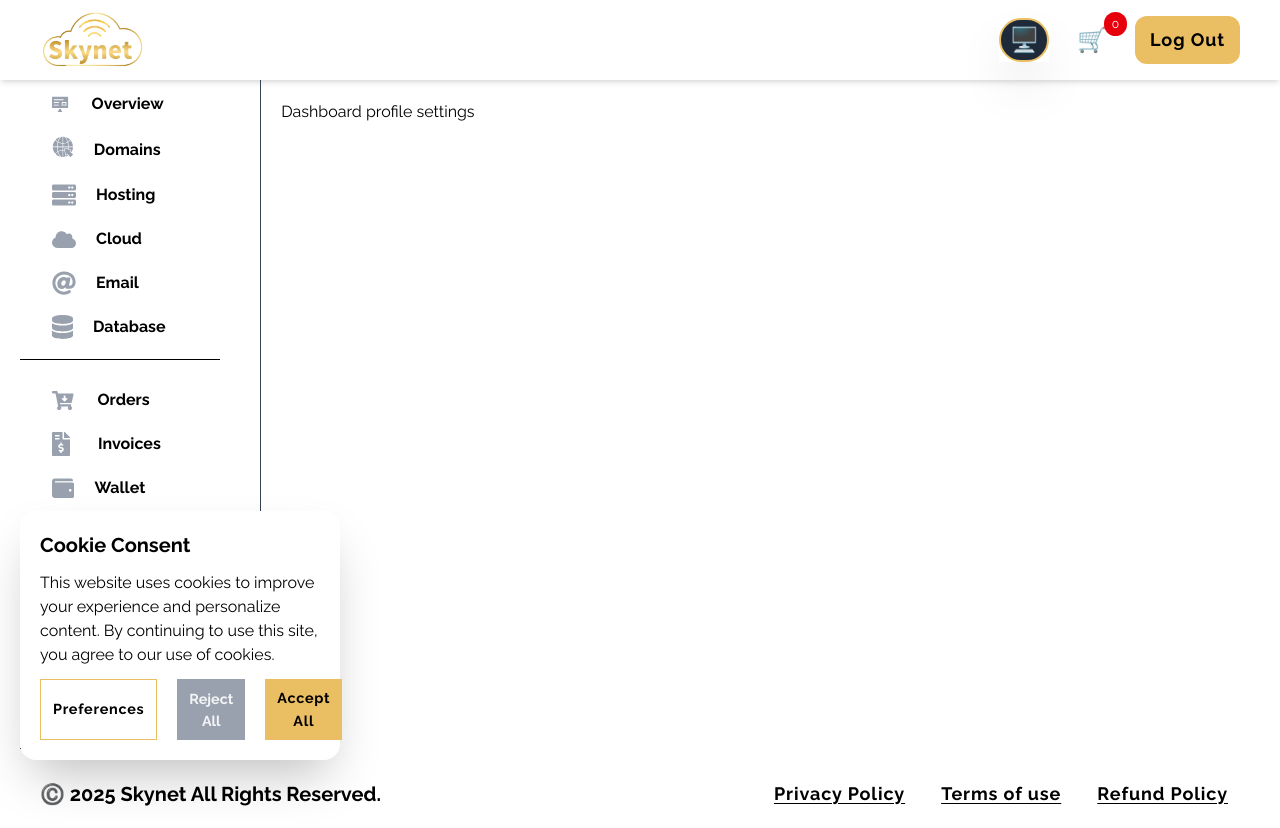
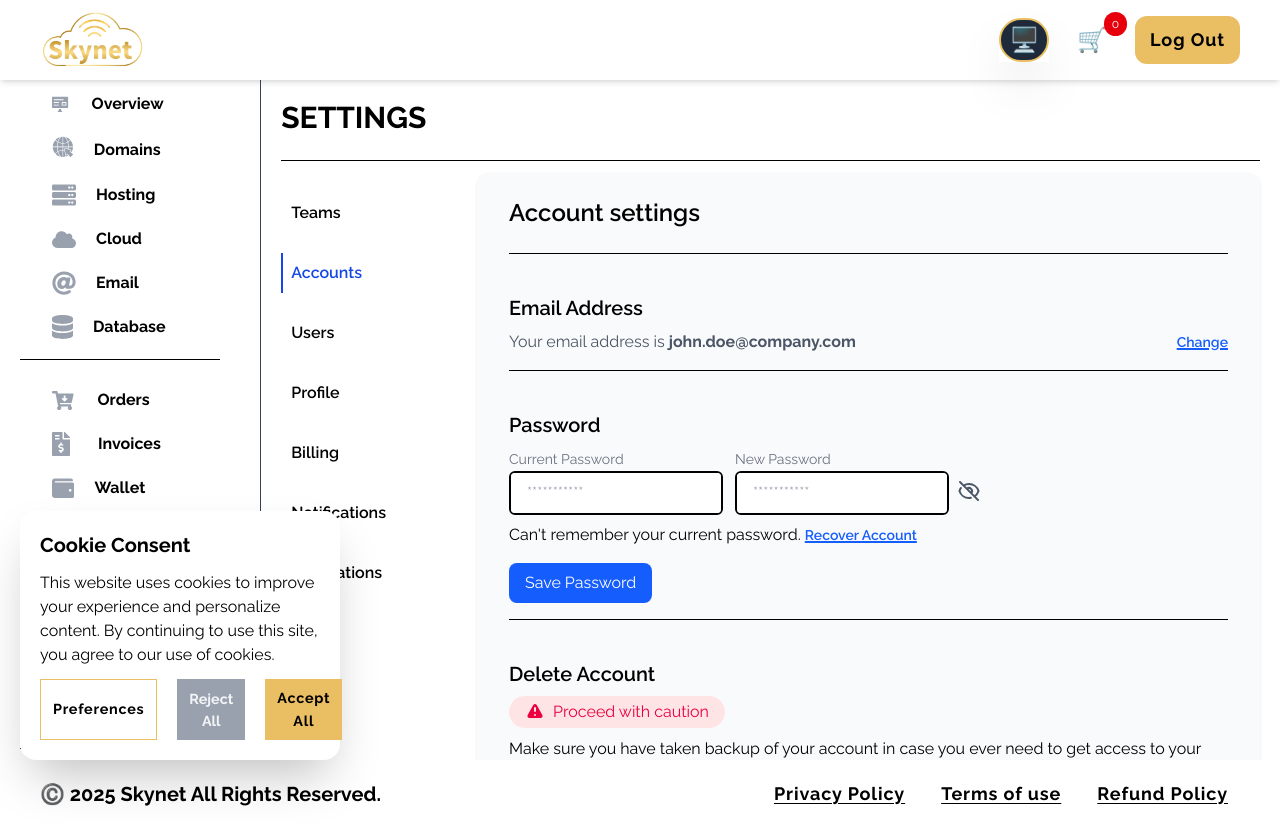
Before and after one commit to sapwavino/skynet_redesign_fe, a Vue app: page /dashboard/profile-settings in a window 1280 px wide. Built offline with nearby package versions, Linux system fonts and the light colour scheme; sample sign-in values are in the browser's storage; grey boxes are pictures that could not be loaded; what vue3-marquee would draw is missing.

Commit message:
PROFILE SETTINGS V1

```diff
--- a/src/components/DashboardProfileSettings.vue
+++ b/src/components/DashboardProfileSettings.vue
@@ -5,9 +5,115 @@ export default {
 </script>
 
 <template>
-  <div class="min-h-screen">
-    <!-- Your dashboard overview content goes here -->
-    <h1>Dashboard profile settings</h1>
+  <div class="">
+    <div class="mx-4 min-h-screen max-w-screen-xl sm:mx-8 xl:mx-auto">
+      <h1 class="header uppercase border-b pb-6 text-4xl font-semibold">Settings</h1>
+      <div class="grid grid-cols-8 pt-3 sm:grid-cols-10">
+        <div class="relative my-4 w-56 sm:hidden">
+          <input class="peer hidden" type="checkbox" name="select-1" id="select-1"/>
+          <label for="select-1"
+                 class="flex w-full cursor-pointer select-none rounded-lg border p-2 px-3 text-sm text-gray-700 ring-blue-700 peer-checked:ring">Accounts </label>
+          <svg xmlns="http://www.w3.org/2000/svg"
+               class="pointer-events-none absolute right-0 top-3 ml-auto mr-5 h-4 text-slate-700 transition peer-checked:rotate-180"
+               fill="none" viewBox="0 0 24 24" stroke="currentColor" stroke-width="2">
+            <path stroke-linecap="round" stroke-linejoin="round" d="M19 9l-7 7-7-7"/>
+          </svg>
+          <ul class="max-h-0 select-none flex-col overflow-hidden rounded-b-lg shadow-md transition-all duration-300 peer-checked:max-h-56 peer-checked:py-3">
+            <li class="cursor-pointer px-3 py-2 text-sm text-slate-600 hover:bg-blue-700 hover:text-white">Accounts</li>
+            <li class="cursor-pointer px-3 py-2 text-sm text-slate-600 hover:bg-blue-700 hover:text-white">Team</li>
+            <li class="cursor-pointer px-3 py-2 text-sm text-slate-600 hover:bg-blue-700 hover:text-white">Others</li>
+          </ul>
+        </div>
+
+        <div class="col-span-2 hidden sm:block">
+          <ul>
+            <li class="mt-5 cursor-pointer border-l-2 border-transparent px-2 py-2 font-semibold transition hover:border-l-blue-700 hover:text-blue-700">
+              Teams
+            </li>
+            <li class="mt-5 cursor-pointer border-l-2 border-l-blue-700 px-2 py-2 font-semibold text-blue-700 transition hover:border-l-blue-700 hover:text-blue-700">
+              Accounts
+            </li>
+            <li class="mt-5 cursor-pointer border-l-2 border-transparent px-2 py-2 font-semibold transition hover:border-l-blue-700 hover:text-blue-700">
+              Users
+            </li>
+            <li class="mt-5 cursor-pointer border-l-2 border-transparent px-2 py-2 font-semibold transition hover:border-l-blue-700 hover:text-blue-700">
+              Profile
+            </li>
+            <li class="mt-5 cursor-pointer border-l-2 border-transparent px-2 py-2 font-semibold transition hover:border-l-blue-700 hover:text-blue-700">
+              Billing
+            </li>
+            <li class="mt-5 cursor-pointer border-l-2 border-transparent px-2 py-2 font-semibold transition hover:border-l-blue-700 hover:text-blue-700">
+              Notifications
+            </li>
+            <li class="mt-5 cursor-pointer border-l-2 border-transparent px-2 py-2 font-semibold transition hover:border-l-blue-700 hover:text-blue-700">
+              Integrations
+            </li>
+          </ul>
+        </div>
+
+        <div class="col-span-8 overflow-hidden rounded-xl sm:bg-gray-50 sm:px-8 sm:shadow">
+          <div class="pt-4">
+            <h1 class="py-2 text-2xl font-semibold">Account settings</h1>
+            <!-- <p class="font- text-slate-600">Lorem ipsum dolor, sit amet consectetur adipisicing elit.</p> -->
+          </div>
+          <hr class="mt-4 mb-8"/>
+          <p class="py-2 text-xl font-semibold">Email Address</p>
+          <div class="flex flex-col sm:flex-row sm:items-center sm:justify-between">
+            <p class="text-gray-600">Your email address is <strong>john.doe@company.com</strong></p>
+            <button class="inline-flex text-sm font-semibold text-blue-600 underline decoration-2">Change</button>
+          </div>
+          <hr class="mt-4 mb-8"/>
+          <p class="py-2 text-xl font-semibold">Password</p>
+          <div class="flex items-center">
+            <div class="flex flex-col space-y-2 sm:flex-row sm:space-y-0 sm:space-x-3">
+              <label for="login-password">
+                <span class="text-sm text-gray-500">Current Password</span>
+                <div class="relative flex overflow-hidden rounded-md border-2 transition focus-within:border-blue-600">
+                  <input type="password" id="login-password"
+                         class="w-full flex-shrink appearance-none border-gray-300 bg-white py-2 px-4 text-base text-gray-700 placeholder-gray-400 focus:outline-none"
+                         placeholder="***********"/>
+                </div>
+              </label>
+              <label for="login-password">
+                <span class="text-sm text-gray-500">New Password</span>
+                <div class="relative flex overflow-hidden rounded-md border-2 transition focus-within:border-blue-600">
+                  <input type="password" id="login-password"
+                         class="w-full flex-shrink appearance-none border-gray-300 bg-white py-2 px-4 text-base text-gray-700 placeholder-gray-400 focus:outline-none"
+                         placeholder="***********"/>
+                </div>
+              </label>
+            </div>
+            <svg xmlns="http://www.w3.org/2000/svg"
+                 class="mt-5 ml-2 h-6 w-6 cursor-pointer text-sm font-semibold text-gray-600 underline decoration-2"
+                 fill="none" viewBox="0 0 24 24" stroke="currentColor" stroke-width="2">
+              <path stroke-linecap="round" stroke-linejoin="round"
+                    d="M13.875 18.825A10.05 10.05 0 0112 19c-4.478 0-8.268-2.943-9.543-7a9.97 9.97 0 011.563-3.029m5.858.908a3 3 0 114.243 4.243M9.878 9.878l4.242 4.242M9.88 9.88l-3.29-3.29m7.532 7.532l3.29 3.29M3 3l3.59 3.59m0 0A9.953 9.953 0 0112 5c4.478 0 8.268 2.943 9.543 7a10.025 10.025 0 01-4.132 5.411m0 0L21 21"/>
+            </svg>
+          </div>
+          <p class="mt-2">Can't remember your current password. <a
+              class="text-sm font-semibold text-blue-600 underline decoration-2" href="#">Recover Account</a></p>
+          <button class="mt-4 rounded-lg bg-blue-600 px-4 py-2 text-white">Save Password</button>
+          <hr class="mt-4 mb-8"/>
+
+          <div class="mb-10">
+            <p class="py-2 text-xl font-semibold">Delete Account</p>
+            <p class="inline-flex items-center rounded-full bg-rose-100 px-4 py-1 text-rose-600">
+              <svg xmlns="http://www.w3.org/2000/svg" class="mr-2 h-5 w-5" viewBox="0 0 20 20" fill="currentColor">
+                <path fill-rule="evenodd"
+                      d="M8.257 3.099c.765-1.36 2.722-1.36 3.486 0l5.58 9.92c.75 1.334-.213 2.98-1.742 2.98H4.42c-1.53 0-2.493-1.646-1.743-2.98l5.58-9.92zM11 13a1 1 0 11-2 0 1 1 0 012 0zm-1-8a1 1 0 00-1 1v3a1 1 0 002 0V6a1 1 0 00-1-1z"
+                      clip-rule="evenodd"/>
+              </svg>
+              Proceed with caution
+            </p>
+            <p class="mt-2">Make sure you have taken backup of your account in case you ever need to get access to your
+              data. We will completely wipe your data. There is no way to access your account after this action.</p>
+            <button class="ml-auto text-sm font-semibold text-rose-600 underline decoration-2">Continue with deletion
+            </button>
+          </div>
+        </div>
+      </div>
+    </div>
+
   </div>
 </template>
 
--- a/src/views/DashboardView.vue
+++ b/src/views/DashboardView.vue
@@ -259,7 +259,7 @@ defineProps({layout: "DashboardLayout"});
 
           <router-link
               class="dashLink"
-              to="/dashboard/support"
+              to="/dashboard/docs"
               exact-active-class="dashLinkActive">
             <svg
                 xmlns="http://www.w3.org/2000/svg" viewBox="0 0 576 512"
```
